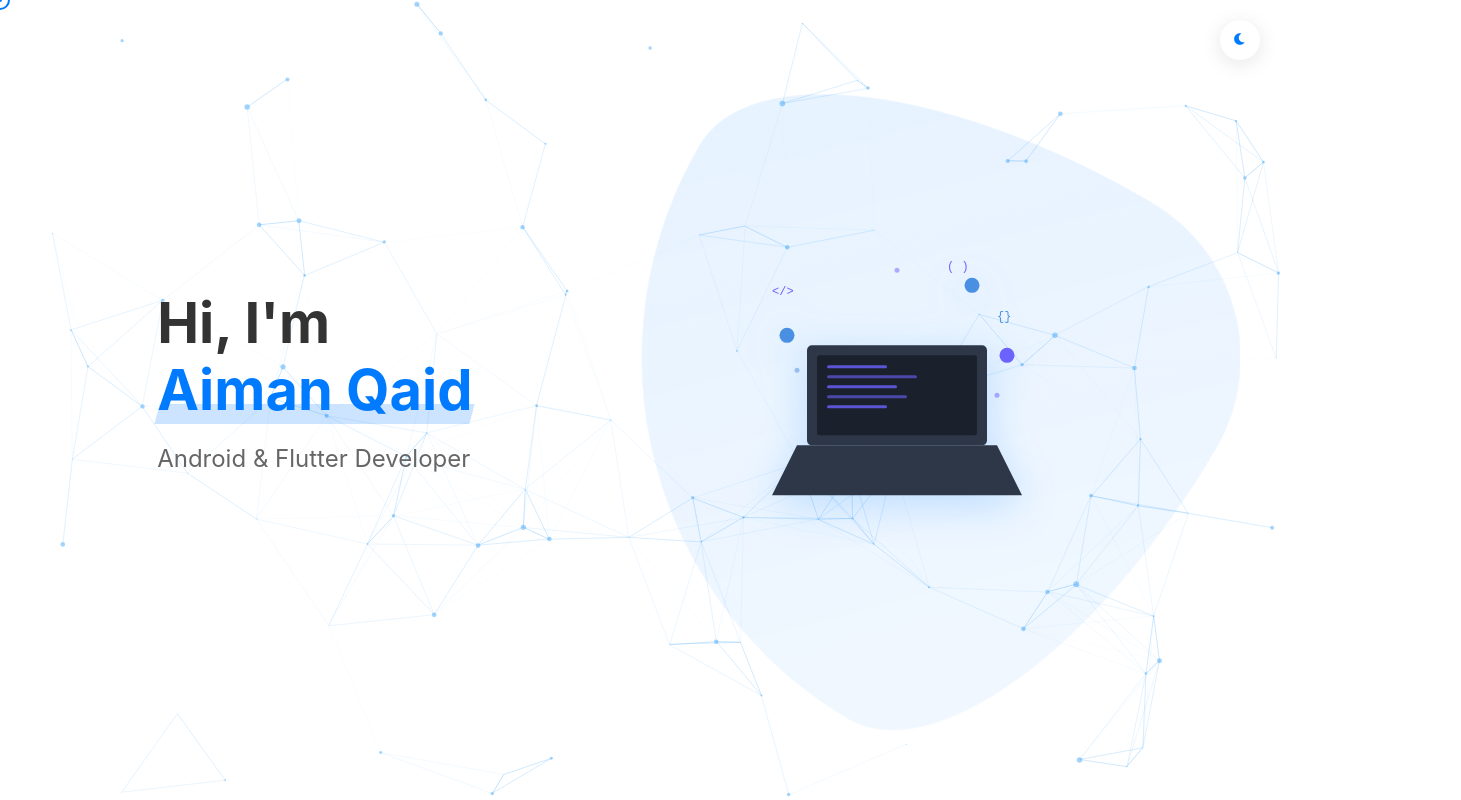
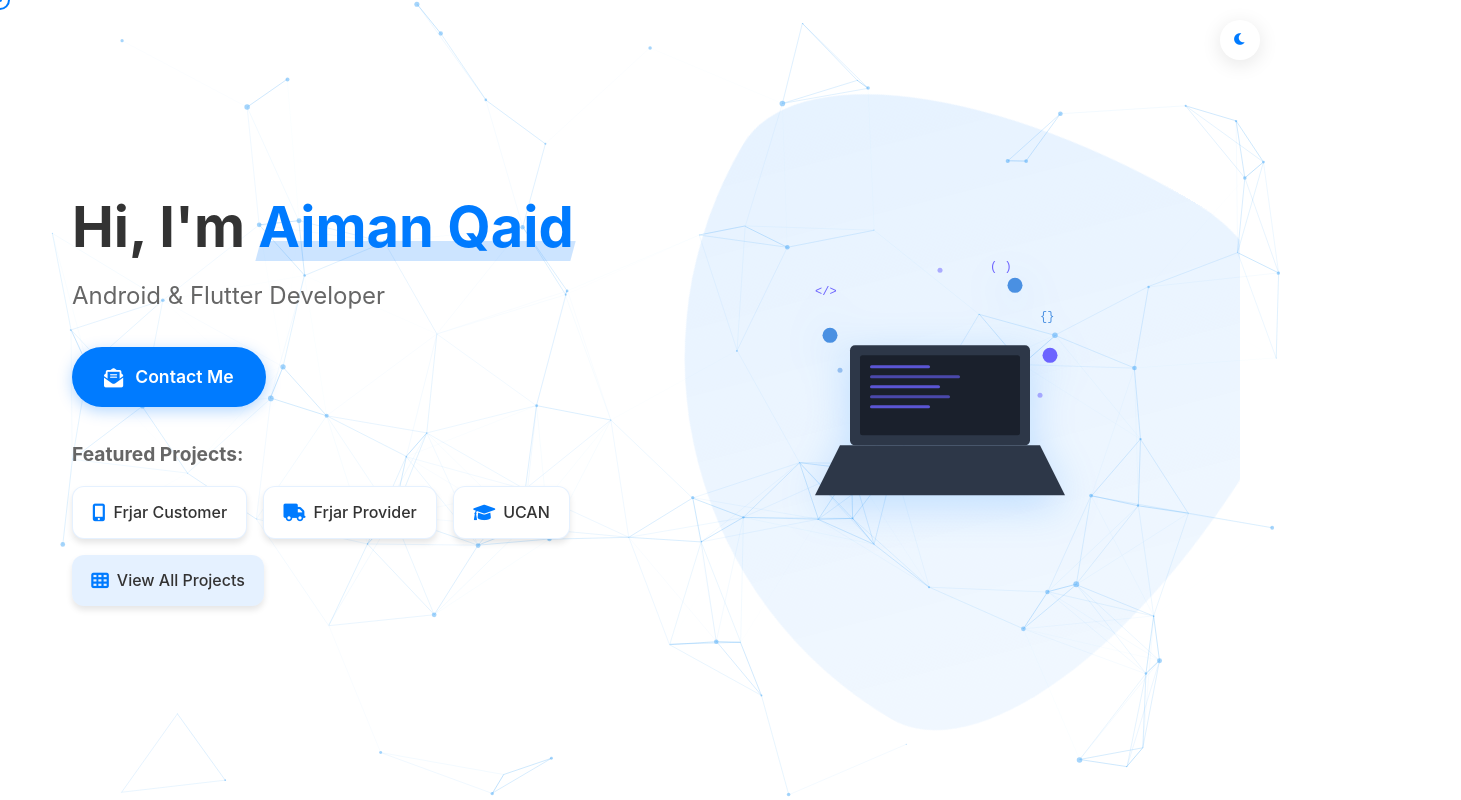
Before and after one commit to wakka-2/portfolio, a website: page public/index.html in a window 1280 px wide. Shown: the top 800 px of the page, 1461 px wide, since content can reach past the window. Drawn offline with nearby package versions, Linux system fonts and the light colour scheme.

Commit message:
Add quick navigation and contact buttons to hero section

```diff
--- a/public/index.html
+++ b/public/index.html
@@ -32,6 +32,33 @@
             <div class="hero-text">
                 <h1>Hi, I'm <span class="highlight">Aiman Qaid</span></h1>
                 <p class="subtitle">Android & Flutter Developer</p>
+                <div class="hero-buttons">
+                    <a href="#contact" class="contact-btn">
+                        <i class="fas fa-envelope-open-text"></i>
+                        Contact Me
+                    </a>
+                </div>
+                <div class="quick-links">
+                    <h3>Featured Projects:</h3>
+                    <div class="project-buttons">
+                        <a href="#frjar-customer" class="project-btn">
+                            <i class="fas fa-mobile-alt"></i>
+                            Frjar Customer
+                        </a>
+                        <a href="#frjar-provider" class="project-btn">
+                            <i class="fas fa-truck"></i>
+                            Frjar Provider
+                        </a>
+                        <a href="#ucan" class="project-btn">
+                            <i class="fas fa-graduation-cap"></i>
+                            UCAN
+                        </a>
+                        <a href="#projects" class="view-all-btn">
+                            <i class="fas fa-th"></i>
+                            View All Projects
+                        </a>
+                    </div>
+                </div>
             </div>
             <div class="hero-image">
                 <img src="assets/dev-illustration.svg" alt="Developer Illustration" class="profile-img floating">
@@ -144,7 +171,7 @@
     <section id="projects">
         <h2>Featured Projects</h2>
         <div class="project-grid">
-            <div class="project-card">
+            <div class="project-card" id="frjar-customer">
                 <div class="project-image">
                     <img src="assets/frjar-customer.png" alt="Frjar Customer App">
                     <div class="project-overlay">
@@ -165,7 +192,7 @@
                 </div>
             </div>
 
-            <div class="project-card">
+            <div class="project-card" id="frjar-provider">
                 <div class="project-image">
                     <img src="assets/frjar-provider.png" alt="Frjar Provider App">
                     <div class="project-overlay">
@@ -186,7 +213,7 @@
                 </div>
             </div>
 
-            <div class="project-card">
+            <div class="project-card" id="ucan">
                 <div class="project-image">
                     <img src="assets/ucan.png" alt="UCAN App">
                     <div class="project-overlay">
@@ -258,13 +285,13 @@
             <div class="contact-info">
                 <p>Feel free to reach out for collaborations or just a friendly hello</p>
                 <div class="contact-links">
-                    <a href="mailto:wakka-2@hotmail.com" class="contact-item">
+                    <a href="mailto:wakka-2@hotmail.com" class="contact-item">..................................................................................................................................................................................................................................................................................................
                         <i class="fas fa-envelope"></i>
                         <span>wakka-2@hotmail.com</span>
                     </a>
                     <a href="tel:+49 176 33938340" class="contact-item">
-                        <i class="fas fa-phone"></i>
-                        <span>+49 176 37938340</span>
+                        <i class="fas fa-phone"></i>......................................................................................................................................................................................................................................0
+                        <span>+49 176 37938340</span>.........................................................
                     </a>
                     <div class="social-links">
                         <a href="https://github.com/wakka-2" class="social-icon" target="_blank">
--- a/public/style.css
+++ b/public/style.css
@@ -733,3 +733,130 @@ footer {
 a, button, .skill-item, .project-card, .social-icon {
     cursor: none;
 }
+
+/* Quick Project Navigation Buttons */
+.quick-links {
+    margin-top: 2rem;
+}
+
+.quick-links h3 {
+    font-size: 1.2rem;
+    margin-bottom: 1rem;
+    color: var(--text-secondary);
+}
+
+.project-buttons {
+    display: flex;
+    flex-wrap: wrap;
+    gap: 1rem;
+}
+
+.project-btn, .view-all-btn {
+    display: flex;
+    align-items: center;
+    gap: 0.5rem;
+    padding: 0.8rem 1.2rem;
+    border-radius: 12px;
+    text-decoration: none;
+    font-weight: 500;
+    transition: all 0.3s ease;
+    background: var(--card-bg);
+    color: var(--text-color);
+    border: 1px solid rgba(var(--primary-rgb), 0.1);
+    box-shadow: 0 4px 6px rgba(0, 0, 0, 0.1);
+}
+
+.project-btn i, .view-all-btn i {
+    font-size: 1.1rem;
+    color: var(--primary-color);
+}
+
+.project-btn:hover, .view-all-btn:hover {
+    transform: translateY(-2px);
+    background: var(--primary-color);
+    color: white;
+    border-color: var(--primary-color);
+}
+
+.project-btn:hover i, .view-all-btn:hover i {
+    color: white;
+}
+
+.view-all-btn {
+    background: rgba(var(--primary-rgb), 0.1);
+    border: none;
+}
+
+@media (max-width: 768px) {
+    .project-buttons {
+        justify-content: center;
+    }
+
+    .project-btn, .view-all-btn {
+        padding: 0.6rem 1rem;
+        font-size: 0.9rem;
+    }
+}
+
+.hero-buttons {
+    margin-bottom: 2rem;
+}
+
+.contact-btn {
+    display: inline-flex;
+    align-items: center;
+    gap: 0.75rem;
+    padding: 1rem 2rem;
+    border-radius: 50px;
+    background: var(--primary-color);
+    color: white;
+    text-decoration: none;
+    font-weight: 600;
+    font-size: 1.1rem;
+    transition: all 0.3s ease;
+    box-shadow: 0 4px 15px rgba(var(--primary-rgb), 0.3);
+    position: relative;
+    overflow: hidden;
+}
+
+.contact-btn i {
+    font-size: 1.2rem;
+    transition: transform 0.3s ease;
+}
+
+.contact-btn:hover {
+    transform: translateY(-2px);
+    box-shadow: 0 6px 20px rgba(var(--primary-rgb), 0.4);
+    background: linear-gradient(45deg, var(--primary-color), var(--accent-color));
+}
+
+.contact-btn:hover i {
+    transform: rotate(-15deg);
+}
+
+.contact-btn::after {
+    content: '';
+    position: absolute;
+    width: 100%;
+    height: 100%;
+    top: 0;
+    left: -100%;
+    background: linear-gradient(
+        90deg,
+        transparent,
+        rgba(255, 255, 255, 0.2),
+        transparent
+    );
+    transition: 0.5s;
+}
+
+.contact-btn:hover::after {
+    left: 100%;
+}
+
+@media (max-width: 768px) {
+    .contact-btn {
+        padding: 0.8rem 1.5rem;
+        font-size: 1rem;
+    }
+}
```
